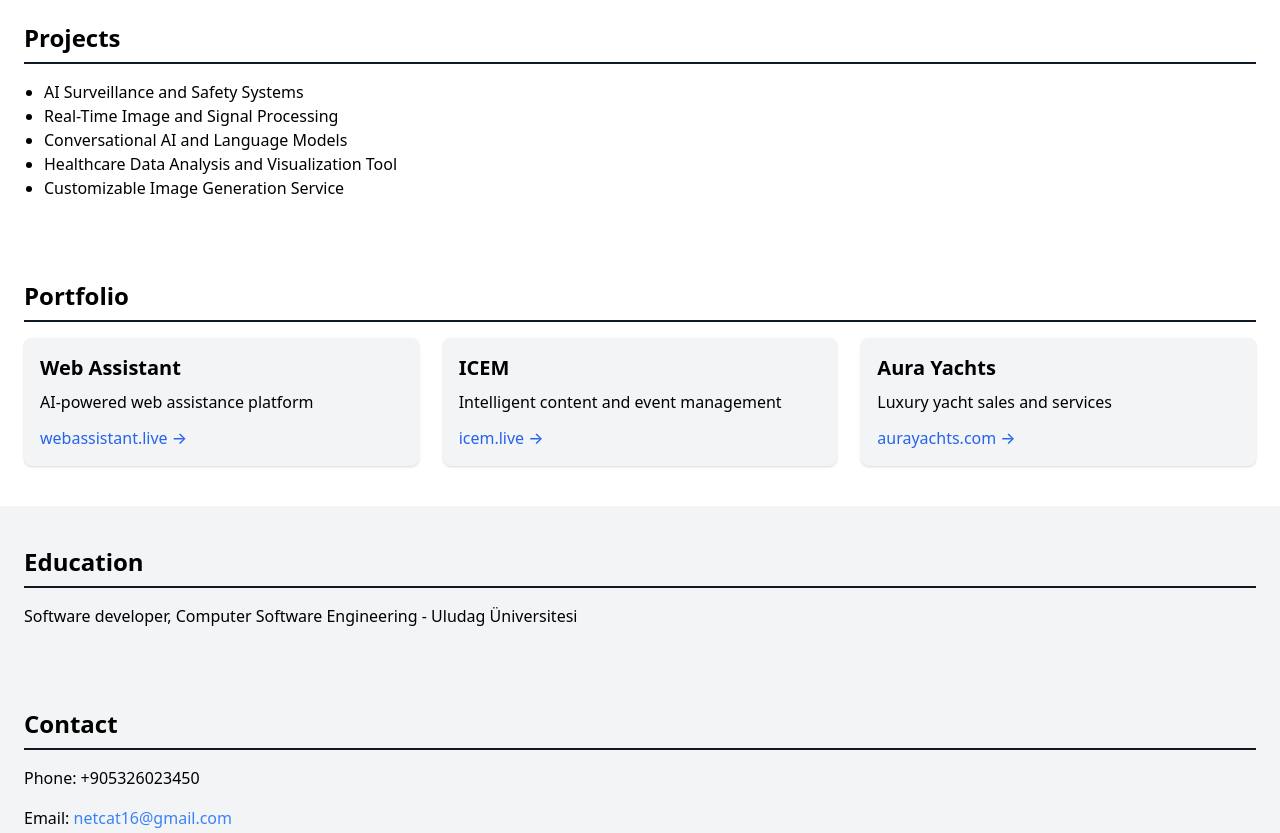
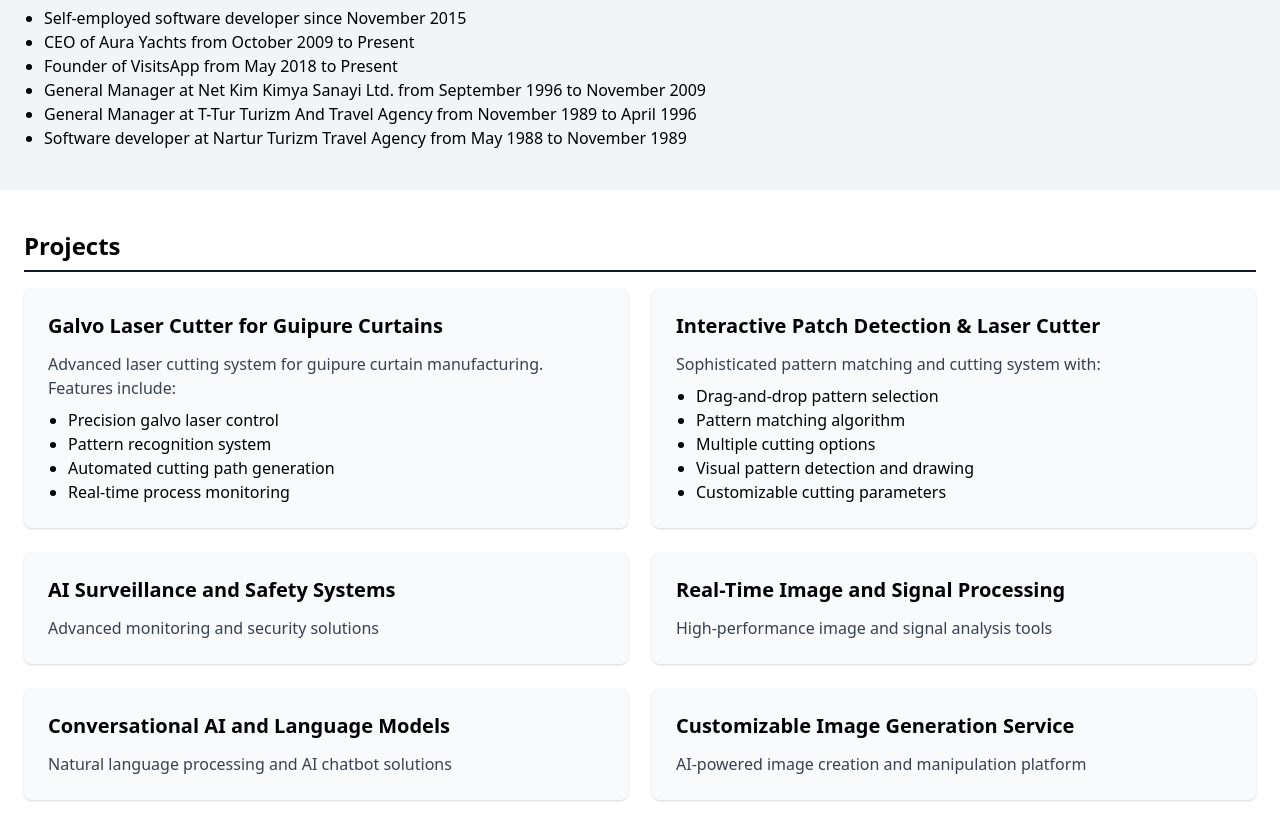
Before and after one commit to cappittall/cappittall, a plain HTML site: page index.html in a window 1280 px wide. Shown: the part 1000-1833 px from the top of the page. Drawn offline with nearby package versions, Linux system fonts and the light colour scheme.

Commit message:
upgraded

```diff
--- a/index.html
+++ b/index.html
@@ -4,13 +4,16 @@
 <head>
     <meta charset="UTF-8">
     <meta name="viewport" content="width=device-width, initial-scale=1.0">
+    <link rel="icon" type="image/png" href="static/img/favicon.ico">
     <title>Hakan Çetin | Freelancer</title>
     <link href="https://cdnjs.cloudflare.com/ajax/libs/tailwindcss/2.2.19/tailwind.min.css" rel="stylesheet">
 </head>
 
 <body class="bg-gray-100 font-sans leading-normal tracking-normal">
     <header class="bg-gray-900 text-white py-5">
-        <div class="container mx-auto flex items-center justify-between px-6">
+        <div class="container mx-auto">
+            <img src="static/img/banner.png" alt="Banner" class="w-full h-48 object-cover">
+            <div class="flex items-center justify-between mt-4">
                 <div class="flex items-center">
                     <img src="static/img/profile.jpg" alt="Hakan Çetin" class="w-24 h-24 rounded-full border-2 border-white">
                     <div class="ml-4">
@@ -26,6 +29,7 @@
                     <a href="#portfolio" class="hover:underline">Portfolio</a>
                     <a href="#contact" class="hover:underline">Contact</a>
                 </nav>
+            </div>
         </div>
     </header>
 
@@ -67,20 +71,55 @@
             </ul>
         </div>
     </section>
-
     <section id="projects" class="py-10 bg-white">
         <div class="container mx-auto px-6">
             <h2 class="text-2xl font-bold border-b-2 border-gray-900 pb-2 mb-4">Projects</h2>
-            <ul class="list-disc pl-5">
-                <li>AI Surveillance and Safety Systems</li>
-                <li>Real-Time Image and Signal Processing</li>
-                <li>Conversational AI and Language Models</li>
-                <li>Healthcare Data Analysis and Visualization Tool</li>
-                <li>Customizable Image Generation Service</li>
+            <div class="grid grid-cols-1 md:grid-cols-2 gap-6">
+                <div class="bg-gray-50 p-6 rounded-lg shadow">
+                    <h3 class="text-xl font-bold mb-3">Galvo Laser Cutter for Guipure Curtains</h3>
+                    <p class="text-gray-700">Advanced laser cutting system for guipure curtain manufacturing. Features include:</p>
+                    <ul class="list-disc pl-5 mt-2">
+                        <li>Precision galvo laser control</li>
+                        <li>Pattern recognition system</li>
+                        <li>Automated cutting path generation</li>
+                        <li>Real-time process monitoring</li>
                     </ul>
                 </div>
+
+                <div class="bg-gray-50 p-6 rounded-lg shadow">
+                    <h3 class="text-xl font-bold mb-3">Interactive Patch Detection & Laser Cutter</h3>
+                    <p class="text-gray-700">Sophisticated pattern matching and cutting system with:</p>
+                    <ul class="list-disc pl-5 mt-2">
+                        <li>Drag-and-drop pattern selection</li>
+                        <li>Pattern matching algorithm</li>
+                        <li>Multiple cutting options</li>
+                        <li>Visual pattern detection and drawing</li>
+                        <li>Customizable cutting parameters</li>
+                    </ul>
+                </div>
+
+                <div class="bg-gray-50 p-6 rounded-lg shadow">
+                    <h3 class="text-xl font-bold mb-3">AI Surveillance and Safety Systems</h3>
+                    <p class="text-gray-700">Advanced monitoring and security solutions</p>
+                </div>
+
+                <div class="bg-gray-50 p-6 rounded-lg shadow">
+                    <h3 class="text-xl font-bold mb-3">Real-Time Image and Signal Processing</h3>
+                    <p class="text-gray-700">High-performance image and signal analysis tools</p>
+                </div>
+
+                <div class="bg-gray-50 p-6 rounded-lg shadow">
+                    <h3 class="text-xl font-bold mb-3">Conversational AI and Language Models</h3>
+                    <p class="text-gray-700">Natural language processing and AI chatbot solutions</p>
+                </div>
+
+                <div class="bg-gray-50 p-6 rounded-lg shadow">
+                    <h3 class="text-xl font-bold mb-3">Customizable Image Generation Service</h3>
+                    <p class="text-gray-700">AI-powered image creation and manipulation platform</p>
+                </div>
+            </div>
+        </div>
     </section>
-
     <section id="portfolio" class="py-10 bg-white">
         <div class="container mx-auto px-6">
             <h2 class="text-2xl font-bold border-b-2 border-gray-900 pb-2 mb-4">Portfolio</h2>
```
Also changed, not shown: static/img/banner.png (added), static/img/favicon.ico (added). Lines whose indentation alone changed are shown as unchanged.
